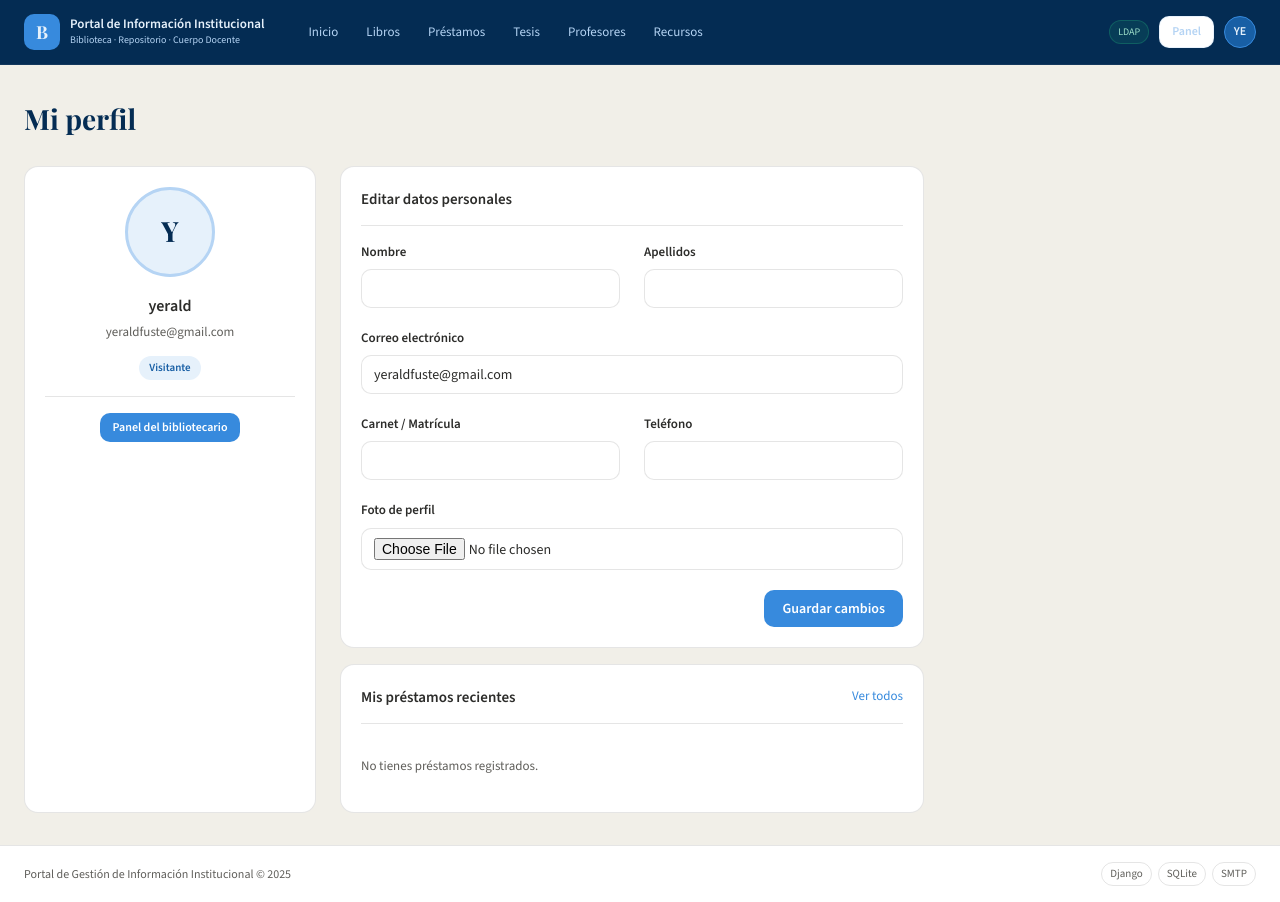
After one commit to yerald0108/Biblioteca_Portal, a Django app: page /biblioteca/mi-perfil/ in a window 1280 px wide. The commit adds this page. Run offline with Django 5.2, Linux system fonts and the light colour scheme; a user stored in the database is signed in; data comes from the database, SQL or seed files in the repository; both versions use the stored data as it was after the commit; data that the repository does not hold is empty.

Commit message:
2ndo-commit

```diff
--- a/biblioteca/apps.py
+++ b/biblioteca/apps.py
@@ -2,4 +2,8 @@ from django.apps import AppConfig
 
 
 class BibliotecaConfig(AppConfig):
+    default_auto_field = 'django.db.models.BigAutoField'
     name = 'biblioteca'
+
+    def ready(self):
+        import biblioteca.signals
--- a/biblioteca/forms.py
+++ b/biblioteca/forms.py
@@ -1,5 +1,6 @@
+from django.contrib.auth.models import User
 from django import forms
-from .models import Libro, Ejemplar, Categoria, Prestamo, Tesis, Profesor, Recurso
+from .models import Libro, Ejemplar, Categoria, Prestamo, Tesis, Profesor, Recurso, PerfilUsuario
 import datetime
 
 class LibroForm(forms.ModelForm):
@@ -138,3 +139,34 @@ class RecursoForm(forms.ModelForm):
                 'Un recurso de tipo Video debe tener una URL o un archivo.'
             )
         return cleaned
+
+class PerfilForm(forms.ModelForm):
+    first_name = forms.CharField(max_length=150, required=False, label='Nombre')
+    last_name  = forms.CharField(max_length=150, required=False, label='Apellidos')
+    email      = forms.EmailField(required=False, label='Correo electrónico')
+
+    class Meta:
+        model  = PerfilUsuario
+        fields = ['carnet', 'telefono', 'foto']
+
+    def __init__(self, *args, **kwargs):
+        usuario = kwargs.pop('usuario', None)
+        super().__init__(*args, **kwargs)
+        if usuario:
+            self.fields['first_name'].initial = usuario.first_name
+            self.fields['last_name'].initial  = usuario.last_name
+            self.fields['email'].initial      = usuario.email
+        for field in self.fields.values():
+            field.widget.attrs['class'] = 'form-control'
+
+
+class GestionUsuarioForm(forms.ModelForm):
+    """Solo para el bibliotecario: cambia rol y datos básicos."""
+    class Meta:
+        model  = PerfilUsuario
+        fields = ['rol', 'carnet', 'telefono']
+
+    def __init__(self, *args, **kwargs):
+        super().__init__(*args, **kwargs)
+        for field in self.fields.values():
+            field.widget.attrs['class'] = 'form-control'
--- a/biblioteca/urls.py
+++ b/biblioteca/urls.py
@@ -40,4 +40,10 @@ urlpatterns = [
     path('recursos/<int:pk>/editar/',    views.recurso_editar,   name='recurso_editar'),
     path('recursos/<int:pk>/eliminar/',  views.recurso_eliminar, name='recurso_eliminar'),
     path('recursos/<int:pk>/descargar/', views.recurso_descargar,name='recurso_descargar'),
+
+    # Panel y perfiles
+    path('panel/',                        views.panel_bibliotecario, name='panel'),
+    path('mi-perfil/',                    views.mi_perfil,           name='mi_perfil'),
+    path('usuarios/',                     views.usuario_list,        name='usuario_list'),
+    path('usuarios/<int:pk>/editar/',     views.usuario_editar,      name='usuario_editar'),
 ]
--- a/biblioteca/views.py
+++ b/biblioteca/views.py
@@ -1,3 +1,4 @@
+from django.contrib.auth.models import User
 from django.shortcuts import render, get_object_or_404, redirect
 from django.contrib.auth.decorators import login_required
 from django.contrib import messages
@@ -6,8 +7,8 @@ from django.utils import timezone
 from django.http import FileResponse, Http404
 import os
 
-from .models import Libro, Ejemplar, Categoria, Prestamo, Tesis, Profesor, Recurso
-from .forms import LibroForm, EjemplarForm, BusquedaForm, PrestamoForm, TesisForm, ProfesorForm, RecursoForm
+from .models import Libro, Ejemplar, Categoria, Prestamo, Tesis, Profesor, Recurso, PerfilUsuario, Recurso
+from .forms import LibroForm, EjemplarForm, BusquedaForm, PrestamoForm, TesisForm, ProfesorForm, RecursoForm, PerfilForm, GestionUsuarioForm
 from .correo import enviar_notificacion_vencimiento, procesar_notificaciones_pendientes
 
 @login_required
@@ -504,3 +505,118 @@ def recurso_descargar(request, pk):
         as_attachment=True,
         filename=recurso.archivo.name.split('/')[-1]
     )
+
+# ── PANEL BIBLIOTECARIO ──────────────────────────────────────
+
+@login_required
+def panel_bibliotecario(request):
+    if not request.user.is_staff:
+        messages.error(request, 'Acceso restringido al bibliotecario.')
+        return redirect('home')
+
+    hoy    = timezone.now().date()
+    manana = hoy + timezone.timedelta(days=1)
+
+    # Estadísticas generales
+    stats = {
+        'total_libros':      Libro.objects.count(),
+        'total_ejemplares':  Ejemplar.objects.count(),
+        'total_tesis':       Tesis.objects.count(),
+        'total_profesores':  Profesor.objects.filter(activo=True).count(),
+        'total_usuarios':    User.objects.count(),
+        'total_recursos':    Recurso.objects.filter(publicado=True).count(),
+    }
+
+    # Préstamos
+    prestamos_activos  = Prestamo.objects.filter(estado='activo').count()
+    prestamos_vencidos = Prestamo.objects.filter(estado='vencido').count()
+    prestamos_por_vencer = Prestamo.objects.filter(
+        estado='activo',
+        fecha_devolucion__lte=hoy + timezone.timedelta(days=2),
+        fecha_devolucion__gte=hoy,
+    ).select_related('ejemplar__libro', 'usuario')
+
+    prestamos_vencidos_lista = Prestamo.objects.filter(
+        estado='vencido'
+    ).select_related('ejemplar__libro', 'usuario')[:10]
+
+    # Últimos registros
+    ultimos_libros    = Libro.objects.order_by('-fecha_registro')[:5]
+    ultimos_prestamos = Prestamo.objects.order_by('-fecha_prestamo')[:5]
+    usuarios          = User.objects.select_related('perfil').order_by('-date_joined')
+
+    return render(request, 'biblioteca/panel_bibliotecario.html', {
+        'stats':                  stats,
+        'prestamos_activos':      prestamos_activos,
+        'prestamos_vencidos':     prestamos_vencidos,
+        'prestamos_por_vencer':   prestamos_por_vencer,
+        'prestamos_vencidos_lista': prestamos_vencidos_lista,
+        'ultimos_libros':         ultimos_libros,
+        'ultimos_prestamos':      ultimos_prestamos,
+        'usuarios':               usuarios,
+    })
+
+
+# ── PERFIL PROPIO ────────────────────────────────────────────
+
+@login_required
+def mi_perfil(request):
+    perfil, _ = PerfilUsuario.objects.get_or_create(usuario=request.user)
+    form = PerfilForm(
+        request.POST or None,
+        request.FILES or None,
+        instance=perfil,
+        usuario=request.user
+    )
+    if form.is_valid():
+        # Guardar datos del User
+        request.user.first_name = form.cleaned_data['first_name']
+        request.user.last_name  = form.cleaned_data['last_name']
+        request.user.email      = form.cleaned_data['email']
+        request.user.save()
+        form.save()
+        messages.success(request, 'Perfil actualizado correctamente.')
+        return redirect('biblioteca:mi_perfil')
+
+    mis_prestamos = Prestamo.objects.filter(
+        usuario=request.user
+    ).select_related('ejemplar__libro').order_by('-fecha_prestamo')[:5]
+
+    return render(request, 'biblioteca/mi_perfil.html', {
+        'form':          form,
+        'perfil':        perfil,
+        'mis_prestamos': mis_prestamos,
+    })
+
+
+# ── GESTIÓN DE USUARIOS (solo bibliotecario) ─────────────────
+
+@login_required
+def usuario_list(request):
+    if not request.user.is_staff:
+        messages.error(request, 'Acceso restringido.')
+        return redirect('home')
+
+    usuarios = User.objects.select_related('perfil').order_by('-date_joined')
+    return render(request, 'biblioteca/usuario_list.html', {'usuarios': usuarios})
+
+
+@login_required
+def usuario_editar(request, pk):
+    if not request.user.is_staff:
+        messages.error(request, 'Acceso restringido.')
+        return redirect('home')
+
+    usuario = get_object_or_404(User, pk=pk)
+    perfil, _ = PerfilUsuario.objects.get_or_create(usuario=usuario)
+    form = GestionUsuarioForm(request.POST or None, instance=perfil)
+    if form.is_valid():
+        form.save()
+        messages.success(request, f'Usuario "{usuario.username}" actualizado.')
+        return redirect('biblioteca:usuario_list')
+
+    return render(request, 'biblioteca/usuario_editar.html', {
+        'form':    form,
+        'usuario': usuario,
+        'perfil':  perfil,
+    })
--- /dev/null
+++ b/templates/biblioteca/mi_perfil.html
@@ -0,0 +1,125 @@
+{% extends 'base.html' %}
+{% block title %}Mi perfil · Portal Institucional{% endblock %}
+
+{% block content %}
+
+<div class="page-header">
+  <h1 class="page-header__title">Mi perfil</h1>
+</div>
+
+<div style="display:grid; grid-template-columns:1fr 2fr; gap:1.5rem; max-width:900px;">
+
+  <!-- Tarjeta perfil -->
+  <div class="card" style="text-align:center;">
+    {% if perfil.foto %}
+      <img src="{{ perfil.foto.url }}" alt="Foto de perfil"
+           style="width:90px; height:90px; border-radius:50%; object-fit:cover;
+                  border:3px solid var(--azul-palido); margin:0 auto 1rem;">
+    {% else %}
+      <div style="width:90px; height:90px; border-radius:50%; margin:0 auto 1rem;
+                  background:var(--azul-fondo); border:3px solid var(--azul-palido);
+                  display:flex; align-items:center; justify-content:center;
+                  font-family:var(--fuente-titulo); font-size:28px;
+                  font-weight:700; color:var(--azul-oscuro);">
+        {{ perfil.iniciales }}
+      </div>
+    {% endif %}
+    <div style="font-size:16px; font-weight:600; margin-bottom:4px;">
+      {{ request.user.get_full_name|default:request.user.username }}
+    </div>
+    <div style="font-size:13px; color:var(--gris-medio); margin-bottom:10px;">
+      {{ request.user.email|default:"Sin correo" }}
+    </div>
+    <span class="badge badge--info">{{ perfil.get_rol_display }}</span>
+    {% if perfil.carnet %}
+      <div style="margin-top:10px; font-size:12px; color:var(--gris-medio);">
+        Carnet: <strong>{{ perfil.carnet }}</strong>
+      </div>
+    {% endif %}
+    {% if request.user.is_staff %}
+      <div style="margin-top:1rem; padding-top:1rem; border-top:1px solid var(--borde);">
+        <a href="{% url 'biblioteca:panel' %}" class="btn btn--primary btn--sm">
+          Panel del bibliotecario
+        </a>
+      </div>
+    {% endif %}
+  </div>
+
+  <div>
+    <!-- Formulario -->
+    <div class="card" style="margin-bottom:1rem;">
+      <div class="card__header">
+        <div class="card__title">Editar datos personales</div>
+      </div>
+      <form method="post" enctype="multipart/form-data">
+        {% csrf_token %}
+        <div style="display:grid; grid-template-columns:1fr 1fr; gap:0 1.5rem;">
+          <div class="form-group">
+            <label>Nombre</label>
+            {{ form.first_name }}
+          </div>
+          <div class="form-group">
+            <label>Apellidos</label>
+            {{ form.last_name }}
+          </div>
+        </div>
+        <div class="form-group">
+          <label>Correo electrónico</label>
+          {{ form.email }}
+        </div>
+        <div style="display:grid; grid-template-columns:1fr 1fr; gap:0 1.5rem;">
+          <div class="form-group">
+            <label>Carnet / Matrícula</label>
+            {{ form.carnet }}
+          </div>
+          <div class="form-group">
+            <label>Teléfono</label>
+            {{ form.telefono }}
+          </div>
+        </div>
+        <div class="form-group">
+          <label>Foto de perfil</label>
+          {{ form.foto }}
+        </div>
+        <div style="display:flex; justify-content:flex-end;">
+          <button type="submit" class="btn btn--primary">Guardar cambios</button>
+        </div>
+      </form>
+    </div>
+
+    <!-- Mis préstamos recientes -->
+    <div class="card">
+      <div class="card__header">
+        <div class="card__title">Mis préstamos recientes</div>
+        <a href="{% url 'biblioteca:prestamo_list' %}" class="card__action">Ver todos</a>
+      </div>
+      {% for p in mis_prestamos %}
+        <div style="display:flex; align-items:center; justify-content:space-between;
+                    padding:8px 0; border-bottom:1px solid var(--borde);">
+          <div style="min-width:0;">
+            <div style="font-size:13px; font-weight:600; white-space:nowrap;
+                        overflow:hidden; text-overflow:ellipsis;">
+              {{ p.ejemplar.libro.titulo }}
+            </div>
+            <div style="font-size:11px; color:var(--gris-medio);">
+              Hasta {{ p.fecha_devolucion|date:"d/m/Y" }}
+            </div>
+          </div>
+          <span class="badge
+            {% if p.estado == 'activo' %}badge--disponible
+            {% elif p.estado == 'vencido' %}badge--prestado
+            {% else %}badge--info{% endif %}">
+            {{ p.get_estado_display }}
+          </span>
+        </div>
+      {% empty %}
+        <p style="font-size:13px; color:var(--gris-medio); padding:1rem 0;">
+          No tienes préstamos registrados.
+        </p>
+      {% endfor %}
+    </div>
+  </div>
+
+</div>
+
+{% endblock %}
--- a/templates/includes/navbar.html
+++ b/templates/includes/navbar.html
@@ -22,14 +22,26 @@
     <div class="navbar__auth">
       {% if user.is_authenticated %}
         <span class="ldap-badge">LDAP</span>
+        {% if user.is_staff %}
+          <a href="{% url 'biblioteca:panel' %}"
+            class="btn btn--secondary btn--sm"
+            style="color:var(--azul-palido); border-color:rgba(181,212,244,0.3);">
+            Panel
+          </a>
+        {% endif %}
         <div class="user-menu">
           <div class="user-avatar">{{ user.username|slice:":2"|upper }}</div>
           <div class="user-dropdown">
-            <span class="user-dropdown__name">{{ user.get_full_name|default:user.username }}</span>
+            <span class="user-dropdown__name">
+              {{ user.get_full_name|default:user.username }}
+            </span>
+            <a href="{% url 'biblioteca:mi_perfil' %}" class="user-dropdown__link">Mi perfil</a>
             {% if user.is_staff %}
-              <a href="{% url 'admin:index' %}" class="user-dropdown__link">Panel admin</a>
+              <a href="{% url 'biblioteca:panel' %}" class="user-dropdown__link">Panel admin</a>
+              <a href="{% url 'biblioteca:usuario_list' %}" class="user-dropdown__link">Usuarios</a>
             {% endif %}
-            <a href="{% url 'logout' %}" class="user-dropdown__link user-dropdown__link--danger">Cerrar sesión</a>
+            <a href="{% url 'logout' %}"
+              class="user-dropdown__link user-dropdown__link--danger">Cerrar sesión</a>
           </div>
         </div>
       {% else %}
```
Also changed, not shown: biblioteca/admin.py (+8 -1 lines), biblioteca/models.py (+32 -0 lines), biblioteca/signals.py (added, +17 -0 lines), templates/biblioteca/panel_bibliotecario.html (added, +209 -0 lines), templates/biblioteca/usuario_editar.html (added, +53 -0 lines), templates/biblioteca/usuario_list.html (added, +75 -0 lines), biblioteca/migrations/0006_perfilusuario.py (added), db.sqlite3.
